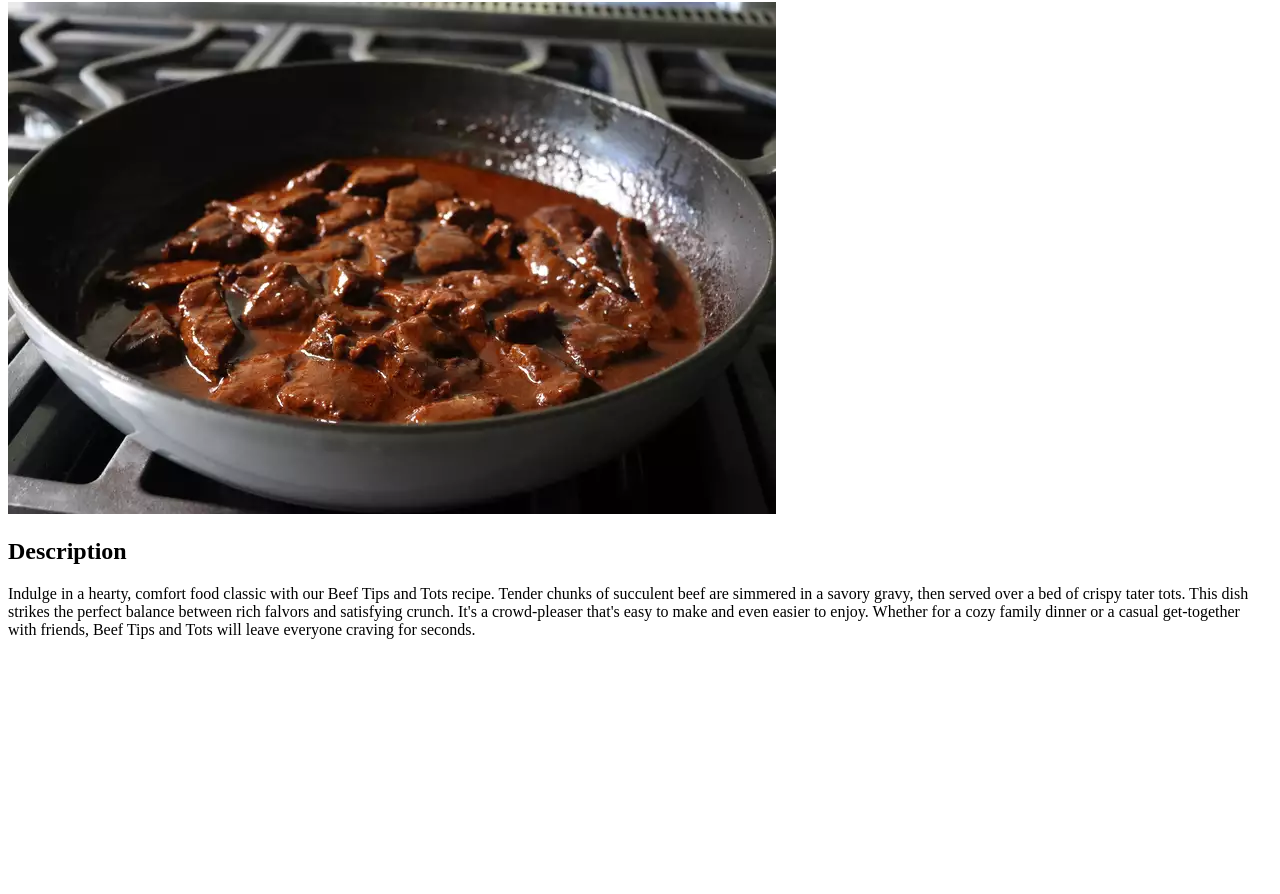
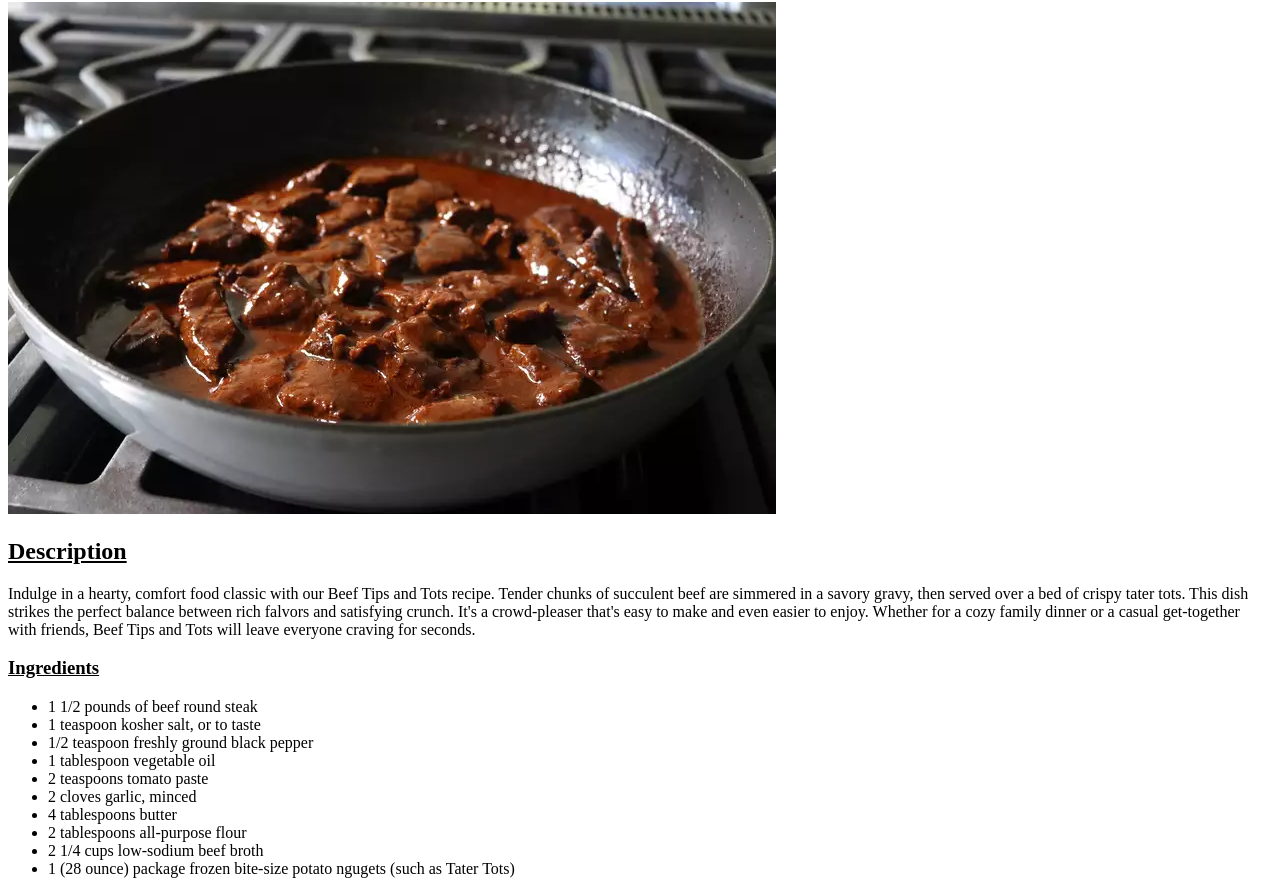
Before and after one commit to joseph-phan/odin-recipes, a plain HTML site: page recipes/beef_tips_and_tots.html in a window 1280 px wide. Shown: the part 78-972 px from the top of the page. Before the commit the page ends 800 px from the top, so only its background shows below. Drawn offline with Linux system fonts and the light colour scheme.

Commit message:
Add unordered list of ingredients for beef recipe

```diff
--- a/recipes/beef_tips_and_tots.html
+++ b/recipes/beef_tips_and_tots.html
@@ -10,7 +10,7 @@
         <h1>Beef Tips and Tots</h1>
         <img src="../images/beefing.jpg" alt="Beef in pot with brown stock and sauce">
 
-        <h2>Description</h2>
+        <h2><u>Description</u></h2>
         <p>Indulge in a hearty, comfort food classic with our Beef Tips
             and Tots recipe. Tender chunks of succulent beef are simmered in a savory gravy,
             then served over a bed of crispy tater tots. This dish strikes the perfect balance
@@ -18,5 +18,19 @@
             and even easier to enjoy. Whether for a cozy family dinner or a casual get-together with
             friends, Beef Tips and Tots will leave everyone craving for seconds.
         </p>
+
+        <h3><u>Ingredients</u></h3>
+        <ul>
+            <li>1 1/2 pounds of beef round steak</li>
+            <li>1 teaspoon kosher salt, or to taste</li>
+            <li>1/2 teaspoon freshly ground black pepper</li>
+            <li>1 tablespoon vegetable oil</li>
+            <li>2 teaspoons tomato paste</li>
+            <li>2 cloves garlic, minced</li>
+            <li>4 tablespoons butter</li>
+            <li>2 tablespoons all-purpose flour</li>
+            <li>2 1/4 cups low-sodium beef broth</li>
+            <li>1 (28 ounce) package frozen bite-size potato ngugets (such as Tater Tots)</li>
+        </ul>
     </body>
 </html>
```
